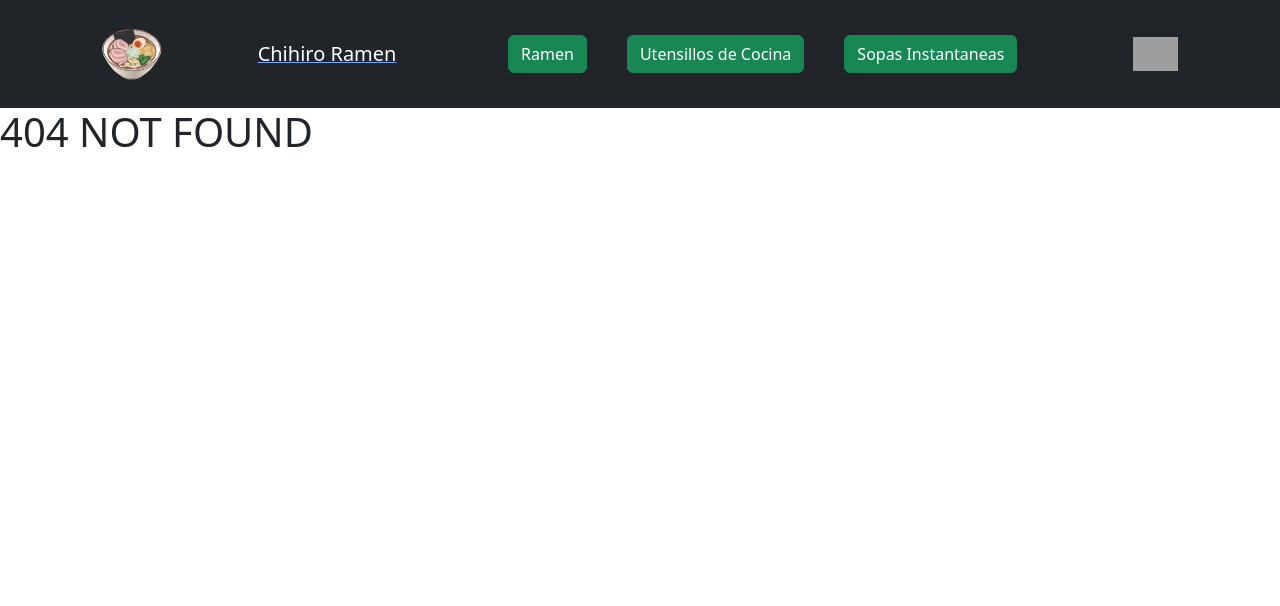
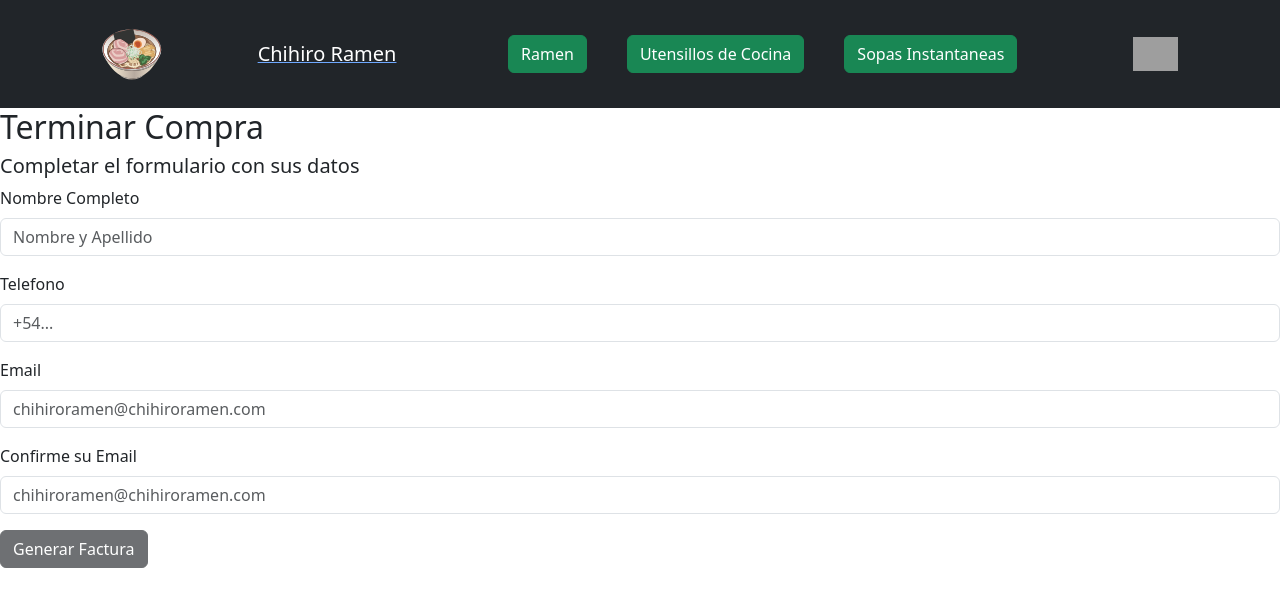
Before and after one commit to JuliaGlick/ReactCoderJG, a React (Vite) app: page /checkout in a window 1280 px wide. Before the commit this address had no page. Shown: the top 606 px of the page. Built offline with nearby package versions, Linux system fonts and the light colour scheme; grey boxes are pictures that could not be loaded.

Commit message:
Checkout and Firebase II

```diff
--- a/src/components/Cart/Cart.jsx
+++ b/src/components/Cart/Cart.jsx
@@ -16,7 +16,7 @@
                 <p>Total a pagar:  $ {total()}</p>
                 <div>
                     <button className="btn btn-danger" onClick={clear}>Vaciar carrito</button>
-                    <Link to="/" className="btn btn-dark">Terminar Compra</Link>
+                    <Link to="/checkout" className="btn btn-dark">Terminar Compra</Link>
                 </div>
              </div>
 
--- /dev/null
+++ b/src/components/Checkout/Checkout.jsx
@@ -0,0 +1,72 @@
+import { useState, useContext } from "react";
+import { CartContext } from "../../context/cartContext";
+import { addDoc, serverTimestamp, collection } from "firebase/firestore";
+import { firestore } from "../../firebase/firebase";
+
+const Checkout = () => {
+    const[user, setUser] = useState({})
+    const[validateEmail, setValidateEmail] = useState("")
+    const [orderId, setOrderId] = useState("")
+    const {cart, total, clear} = useContext(CartContext)
+    const datosFactura = (ev) => {
+        setUser({
+            ...user,
+            [ev.target.name]: ev.target.value
+        })
+    }
+    const finalizarCompra = (ev) => {
+        ev.preventDefault()
+        if(!user.name && !user.phone){
+            alert("Complete los campos obligatorios")
+        } else {
+            let order = {
+                user,
+                item:cart,
+                total:total(),
+                date:serverTimestamp()
+            }
+            const ventas = collection (firestore, "orders")
+            addDoc(ventas, order)
+            .then((response) => {
+                setOrderId(response.id)
+                clear()
+            })
+            .catch((error) => console.error(error))
+        }
+    }
+    return(
+           <div>
+            {orderId !== ""
+            ? <div>
+                <h2>Felicitaciones! Su orden fue generada con exito</h2>
+                <h5>Su codigo de orden es: {orderId}</h5>
+            </div>
+            :  <div>
+            <h2>Terminar Compra</h2>
+            <h5>Completar el formulario con sus datos</h5>
+            <form onSubmit={finalizarCompra}>
+                <div className="mb-3">
+                    <label className="form-label">Nombre Completo</label>
+                    <input className="form-control" onChange={datosFactura} type="text" placeholder="Nombre y Apellido" name="name"/>
+                </div>
+                <div className="mb-3">
+                    <label className="form-label">Telefono</label>
+                    <input className="form-control" onChange={datosFactura} type="number" placeholder="+54..." name="phone"/>
+                </div>
+                <div className="mb-3">
+                    <label className="form-label">Email</label>
+                    <input className="form-control" onChange={datosFactura} type="email" placeholder="chihiroramen@chihiroramen.com" name="mail"/>
+                </div>
+                <div className="mb-3">
+                    <label className="form-label">Confirme su Email</label>
+                    <input className="form-control" type="email" placeholder="chihiroramen@chihiroramen.com" name="mail" onChange={((ev) =>setValidateEmail(ev.target.value))}/>
+                </div>
+                <button className="btn btn-dark" type="submit" disabled={validateEmail !== user.mail} >Generar Factura</button>
+            </form>
+        </div>
+            }
+           </div>
+    )
+}
+
+export default Checkout;
--- a/src/components/ItemDetailContainer/ItemDetailContainer.jsx
+++ b/src/components/ItemDetailContainer/ItemDetailContainer.jsx
@@ -1,23 +1,25 @@
 import { useState, useEffect } from "react";
-import { getProductById } from "../asyncMock";
 import ItemDetail from "../ItemDetail/ItemDetail";
 import { useParams } from "react-router-dom";
+import { collection, doc, getDoc } from "firebase/firestore";
+import { firestore } from "../../firebase/firebase";
 
 const ItemDetailContainer = () => {
-    const [isLoading, setIsLoading] = useState(true);
     const [product, setProduct] = useState({});
     const {id} = useParams()
+    const [isLoading, setIsLoading] = useState(true);
 
     useEffect(() => {
-        getProductById(id)
-        .then(response => {
-            setProduct(response)
-        })
-        .catch(error => {
+        const coleccionProd = collection(firestore, "products")
+        const docReference = doc(coleccionProd, id)
+        getDoc(docReference)
+        .then((response) => setProduct({id:response.id, ...response.data()})
+        )
+        .catch((error) =>
             console.error(error)
-        }).finally(() => setIsLoading(false))
+        ).finally(() => setIsLoading(false))
         setIsLoading(false);
-    }, [id])
+    }, [])
     return (
         <>{isLoading ? <h4>Cargando...</h4> :
         <div className="ItemDetailContainer"
--- a/src/components/ItemListContainer/ItemListContainer.jsx
+++ b/src/components/ItemListContainer/ItemListContainer.jsx
@@ -1,31 +1,37 @@
 import "./ItemListContainer.css"
-import { getProducts, getProductsByCategory } from "../asyncMock";
 import { useEffect, useState } from "react";
 import ItemList from "../ItemList/ItemList"
 import { useParams } from "react-router-dom";
+import { collection, getDocs, query, where } from "firebase/firestore";
+import { firestore } from "../../firebase/firebase";
 
 const ItemListContainer = ({greeting}) => {
     const [products, setProducts] = useState([])
 
+
     const {categoryId} = useParams()
 
     useEffect(() => {
-        const asyncFunc = categoryId ? getProductsByCategory : getProducts
-
-        asyncFunc(categoryId)
-        .then(response => {
-            setProducts(response)
+        const coleccion = categoryId ? query(collection(firestore, "products"), where("category", "==", categoryId)): collection(firestore, "products")
+        getDocs(coleccion)
+        .then((response) => {
+            const list = response.docs.map((product) => {
+                return{
+                    id: product.id,
+                    ...product.data()
+            }
+            })
+            setProducts(list)
         })
-        .catch(error => {
+        .catch((error) => {
             console.log(error)
-        }).finally(() => {
-            console.log("Promesa Finalizada")
         })
     }, [categoryId])
+
     return (
-        <div className="main">
+        <div>
             <h1>{greeting}</h1>
-            <ItemList products={products}/>
+            <ItemList products={products} />
         </div>
     )
 }
--- a/src/components/asyncMock.jsx
+++ b/src/components/asyncMock.jsx
@@ -1,4 +1,4 @@
-const products = [
+/* const products = [
     {
         id:"1",
         name:"Nis Sin Ramen",
@@ -62,3 +62,4 @@
         }, 2000)
     })
 }
+ */
--- a/src/main.jsx
+++ b/src/main.jsx
@@ -9,6 +9,7 @@
 import CartProvider from './context/cartContext';
 import "bootstrap/dist/css/bootstrap.min.css"
 import Cart from './components/Cart/Cart.jsx';
+import Checkout from './components/Checkout/Checkout.jsx';
 
 
 ReactDOM.createRoot(document.getElementById('root')).render(
@@ -21,6 +22,7 @@
       <Route path="/category/:categoryId" element={<ItemListContainer/>} />
       <Route path="/item/:id" element={<ItemDetailContainer/>} />
       <Route path="/cart" element={<Cart/>} />
+      <Route path="/checkout" element={<Checkout/>}/>
       <Route path="*" element={<h1>404 NOT FOUND</h1>} />
     </Routes>
     </BrowserRouter>
```
Also changed, not shown: src/components/AddCart/AddCart.jsx (deleted, +0 -27 lines), src/components/Item/Item.jsx (+0 -22 lines).
